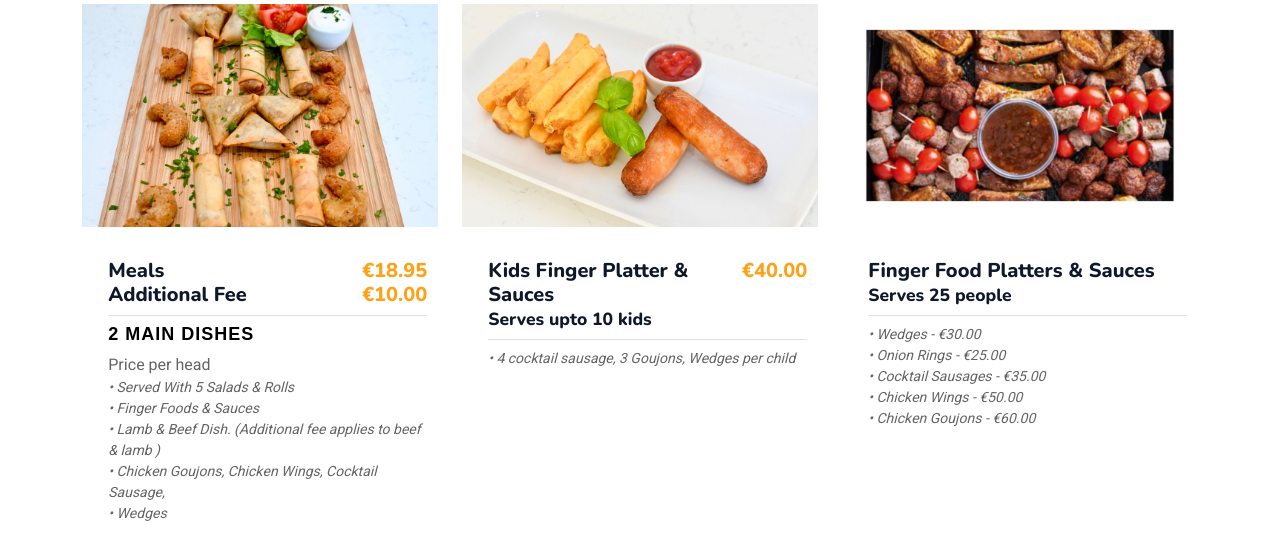
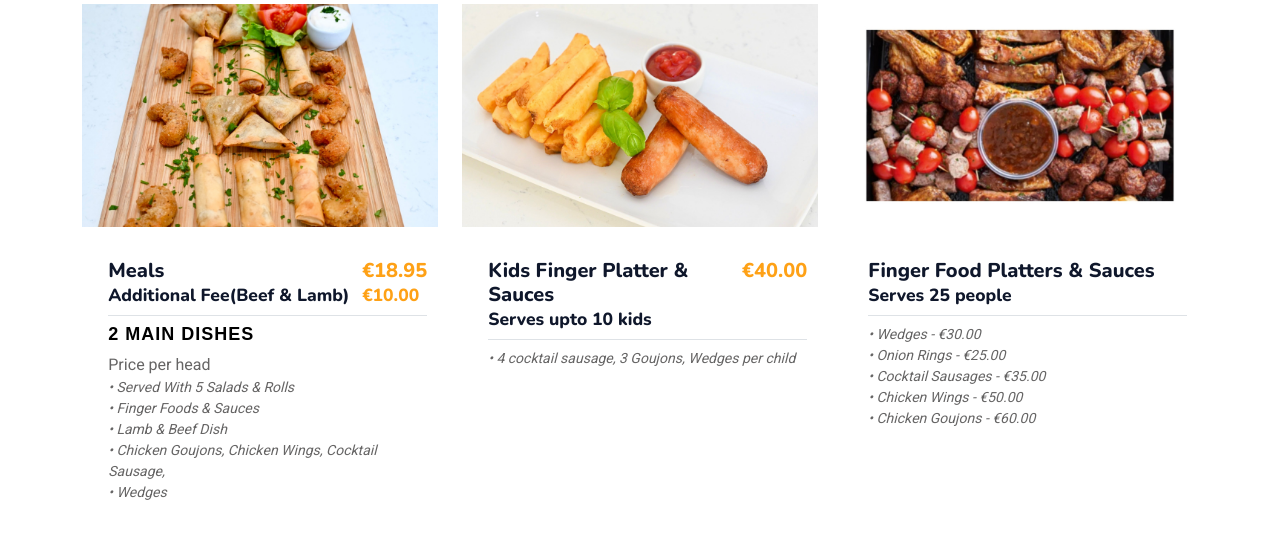
Before and after one commit to MikeMopo/foodfarere, a PHP site: page /catering.html in a window 1280 px wide. Shown: the part 1343-1890 px from the top of the page. Run offline with PHP 8.4, Linux system fonts and the light colour scheme; some libraries are stand-ins or nearby versions.

Commit message:
refactor catering

```diff
--- a/booking.html
+++ b/booking.html
@@ -135,6 +135,7 @@
                 <div class="collapse navbar-collapse" id="navbarCollapse">
                     <div class="navbar-nav ms-auto py-0 pe-4">
                         <a href="index.html" class="nav-item nav-link">Home</a>
+                        <a href="catering.html" class="nav-item nav-link">Catering</a>
                         <a href="about.html" class="nav-item nav-link">About</a>
                         <a href="menu.html" class="nav-item nav-link">Menu</a>
                         <a href="contact.html" class="nav-item nav-link">Contact</a>
--- a/catering.html
+++ b/catering.html
@@ -182,15 +182,15 @@
                                 <div class="w-100 d-flex flex-column text-start ps-4">
                                     <h5 class="d-flex justify-content-between border-bottom pb-2">
                                         <span>Meals
-                                            <br>Additional Fee
+                                           <small><br>Additional Fee(Beef & Lamb)</small>
                                         </span>
-                                        <span class="text-primary">€18.95 <br>€10.00</span>
+                                        <span class="text-primary">€18.95 <small><br>€10.00</small></span>
                                     </h5>
                                     <h6>2 Main Dishes</h6>Price per head
 
                                     <small class="fst-italic">•	Served With 5 Salads & Rolls
                                         <br> •	Finger Foods & Sauces
-                                        <br> •	Lamb & Beef Dish. (Additional fee applies to beef & lamb )
+                                        <br> •	Lamb & Beef Dish
                                         <br> •	Chicken Goujons, Chicken Wings, Cocktail Sausage,
                                         <br> •	Wedges
                                     </small>
--- a/css/style.css
+++ b/css/style.css
@@ -193,7 +193,7 @@
 
 .button-container {
     position: absolute;
-    top:  90px;
+    bottom:  20px;
     right:  20px;
 }
 .hero {
```
